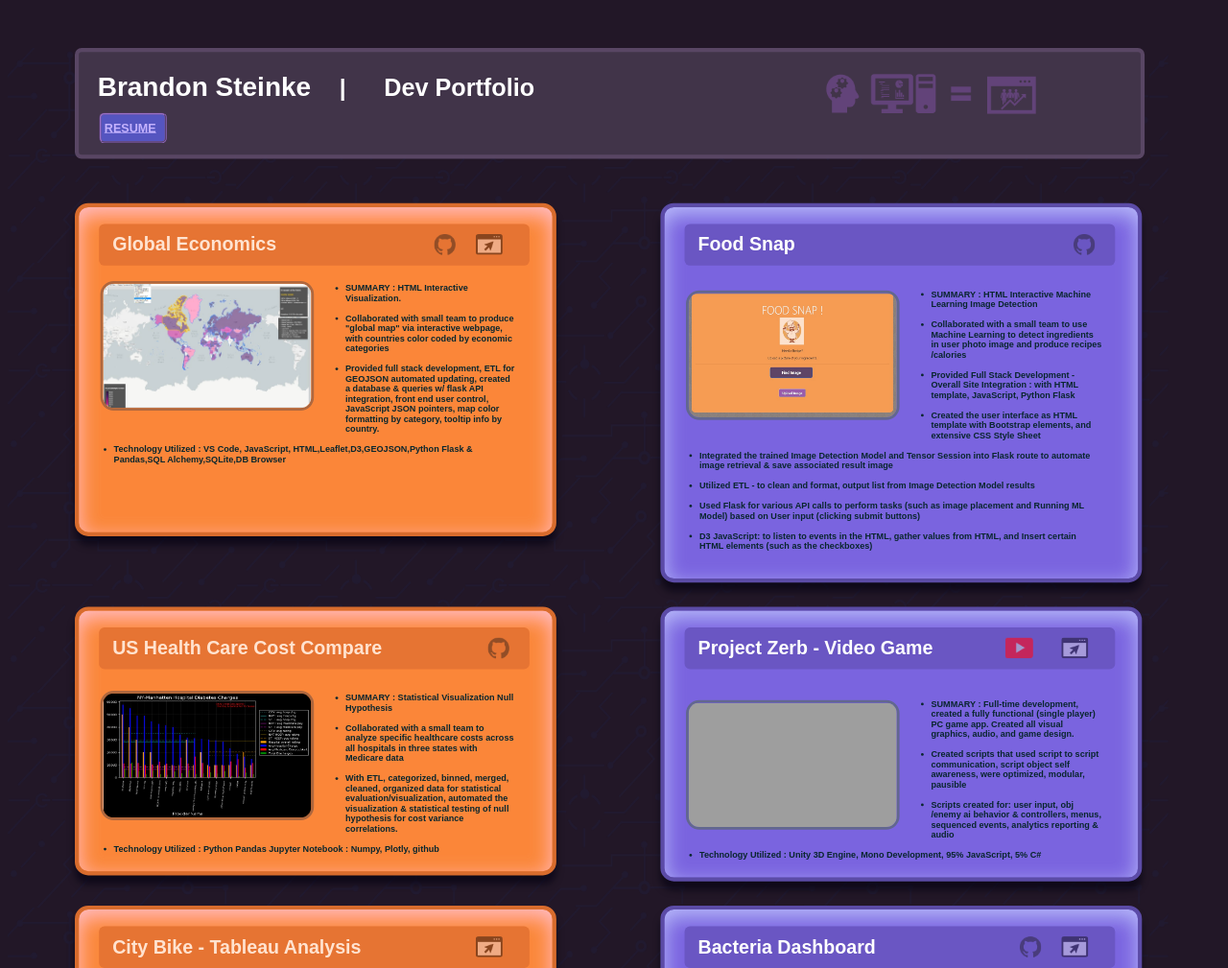
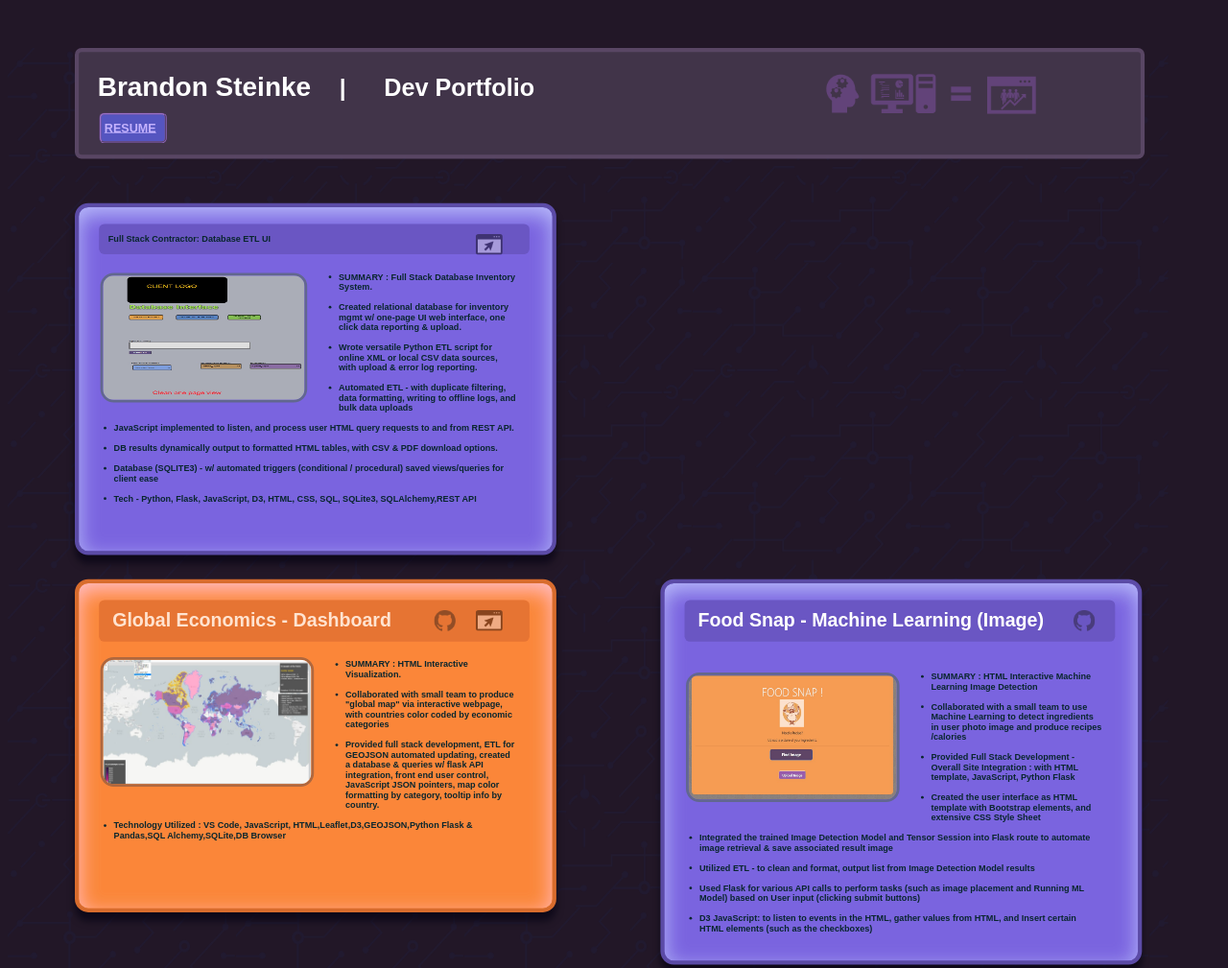
Before and after one commit to BrandinO771/Brandino771.github.io, a plain HTML site: page index.html in a window 1280 px wide. Shown: the top 1009 px of the page at 96% size. Drawn offline with Linux system fonts and the light colour scheme; grey boxes are pictures that could not be loaded.

Commit message:
portfolio updates

```diff
--- a/index.html
+++ b/index.html
@@ -58,12 +58,125 @@ the css file also handles the zoom for the entire page depending on device scree
 
     <!-- https://developer.mozilla.org/en-US/docs/Learn/CSS/CSS_layout/Multiple-column_Layout -->
 
+
 <div id="cols-2-lg">            <!-- A 2 ROW COLUMN CONTAINER-->
+
+    <!-- ///////////// (1) /////////////////  --Global Economics  -->
+    <div id="div1">             <!-- CONTAIN HOLDING PROJ INFO-->
+           <div id="div1a" >    <!-- HEADER TITLE OBJECT -->
+                <font id= "header1 ">  Full Stack Contractor: Database ETL UI  </font>
+
+                <div class="tooltip" style="float: right;">
+                    <a href="db_ui_screens.html" target="____"  >
+                        <img id= "icon1" src="assets/icon_link4.bmp" alt="econ_img" >
+                        <span class="tooltiptext" > Open Project In New Tab </span>
+                    </a>
+                </div>
+                <font id="font_link_1"> LINK: </font>
+                <!-- /////// { icon - github } ///////// -->
+
+            <!-- <div class="tooltip" style="float: right;       position: relative;">
+                <a href="b_resume.html" target="____"  >
+                   <img id= "icon1" src="assets/GitHub-Mark-32px.png" alt="git_img" style="height: 52%; width: 52%;   padding-left: 0%; margin-right: 30px;" >
+                   <span class="tooltiptext" > Open Git Hub Repo In New Tab </span>
+                </a>
+            </div> -->
+
+
+           </div>
+        <table style="width:100%; padding-top: 5px; ">
+            <tr >
+                <td style= "  padding-left: 10px; ">
+                    <img id="imgE"  src="assets/images/db_user_interface_steinke0.jpg" alt="DB_UI_img">
+                    <ul list-style-position: outside; style ="padding-right: 50px; padding-left: 20px; ">
+                    <li>  SUMMARY :  Full Stack Database Inventory System.  </li>
+                    <br>
+                    <li> Created relational database for inventory mgmt w/ one-page UI web interface, one click data reporting & upload. </li>
+                    <br>
+                    <li> Wrote versatile Python ETL script for online XML or local CSV data sources, with upload & error log reporting.      </li>
+                    <br>
+                    <li> Automated ETL - with duplicate filtering, data formatting, writing to offline logs, and bulk data uploads </li>
+                    <br>
+                    <li> JavaScript implemented to listen, and process user HTML query requests to and from REST API.     </li>
+                    <br>
+                    <li> DB results dynamically output to formatted HTML tables, with CSV & PDF download options.</li>
+                    <br>
+                    <li> Database (SQLITE3) - w/ automated triggers (conditional / procedural) saved views/queries for client ease      </li>
+                    <br>
+                    <li> Tech - Python, Flask, JavaScript, D3, HTML, CSS, SQL, SQLite3, SQLAlchemy,REST API </li>
+                    <br>
+                    </ul>
+                </td>
+            </tr>
+        </table>
+        <br>
+        <br>
+    </div>
+    <br>
+
+    <!-- ///////////// (2) ///////////////// --- PLACE HOLDER  -->
+<!--
+    <div id="div1">
+        <div id="div1a" >
+            <font id= "header1">  Food Snap   </font>
+
+         <div class="tooltip" style=" float: right;       position: relative;">
+            <a  href="https://github.com/BrandinO771/AnnaPatBran_p4"  target = "_blank" >
+               <img id= "icon1" src="assets/GitHub-Mark-32px.png" alt="git_img" style="height: 52%; width: 52%;   padding-left: 0%; margin-right: 30px;" >
+               <span class="tooltiptext" > Open Git Hub Repo In New Tab </span>
+            </a>
+        </div>
+        <font id="font_link_1"> LINK: </font>
+
+
+        </div>
+        <table style="width:100%; padding-top: 5px; ">
+            <tr >
+                <td style= " padding-top: 10px;  padding-left: 10px; ">
+                    <img id="imgf"  src="assets/food_snap.jpg" alt="Food_Snap_img  ">
+                    <ul list-style-position: outside; style ="padding-right: 50px; padding-left: 20px; ">
+                    <li>   </li>
+                    <br>
+                    <li>       </li>
+                    <br>
+                    <li>    </li>
+                    <br>
+                    <li>     </li>
+                    <br>
+                    <li>     </li>
+                    <br>
+                    <li>    </li>
+                    <br>
+                    <li>     </li>
+                    <br>
+                    <li>     </li>
+                    <br>
+                    </ul>
+                </td>
+            </tr>
+        </table>
+    </div>
+    <br>
+    <br>  -->
+
+
+</div>
+<br>
+<br>
+
+
+
+
+
+
+
+<div id="cols-2-lg">
+              <!-- A 2 ROW COLUMN CONTAINER-->
 
     <!-- ///////////// (1) /////////////////  --Global Economics  -->
     <div id="div2">             <!-- CONTAIN HOLDING PROJ INFO-->
            <div id="div2a" >    <!-- HEADER TITLE OBJECT -->
-                <font id= "header2">  Global Economics  </font>
+                <font id= "header2">  Global Economics - Dashboard </font>
 
                 <div class="tooltip" style="float: right;">
                     <a  href="https://global-econ.herokuapp.com/"  target = "_" >
@@ -110,7 +223,7 @@ the css file also handles the zoom for the entire page depending on device scree
     <!-- ///////////// (2) ///////////////// --- Food Snap  -->
     <div id="div1">
         <div id="div1a" >
-            <font id= "header1">  Food Snap   </font>
+            <font id= "header1">  Food Snap - Machine Learning (Image)  </font>
            <!-- <div class="tooltip" style="float: right;">
                 <a  href=""  target = "_" >
                     <img id= "icon1" src="assets/icon_link4.bmp" alt="econ_img" >
--- a/style.css
+++ b/style.css
@@ -173,7 +173,27 @@ opacity: .4;
 }
 
 
+#imgE{
+  width:300px;
+  height:185px;
+  float: left;
+  border-radius: 20px;
+  border-style: solid;
+  border-color: rgb(99, 103, 138);
+  border-width: 4px;
+  margin-right: 7%;
+  margin-bottom: 3%;
+  margin-top: 15px;
+  break-inside: avoid;
+  }
 
+  #imgE:hover{
+    width: 840px;
+    height: 640px;
+    position: absolute;
+    opacity: .96;
+    z-index: 10;
+   }
 
 
 #imgf{
@@ -189,6 +209,7 @@ margin-bottom: 3%;
 margin-top: 15px;
 break-inside: avoid;
 }
+
 
 
 #imgd{
```
Also changed, not shown: db_ui_screens.html (added, +22 -0 lines), assets/images/db_outputpdf_steinke3.jpg (renamed from images/db_outputpdf_steinke3.jpg), assets/images/db_user_interface_steinke0.jpg (renamed from images/db_user_interface_steinke0.jpg), assets/images/db_user_interface_steinke_.png (renamed from images/db_user_interface_steinke_.png), 2 other files.
